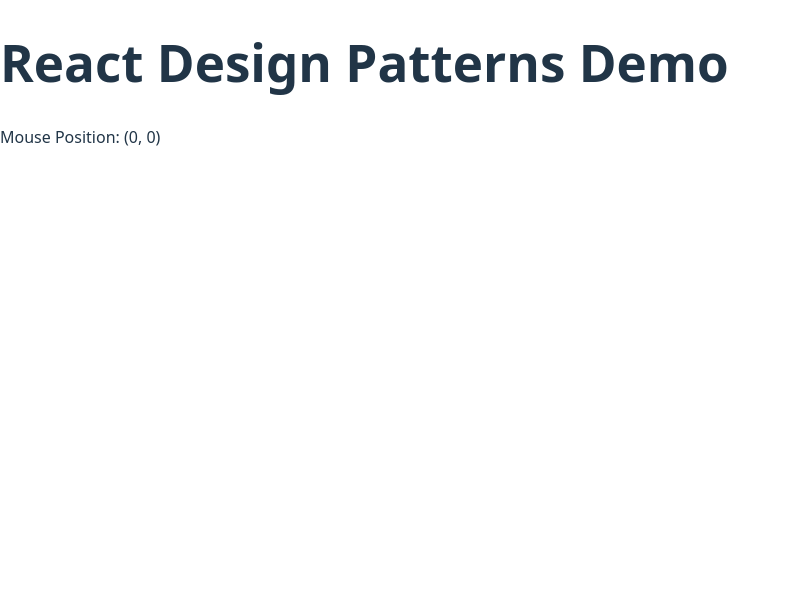
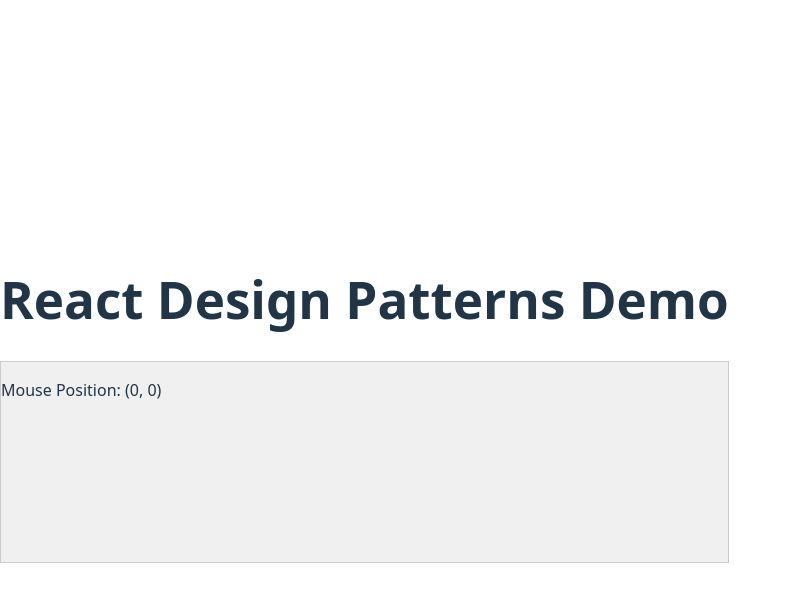
Before and after one commit to abhimax/react--pattern-playground, a React (Vite) app: page / in a window 1280 px wide. Shown: the top 602 px of the page, without its empty margins (0-792 px from the left). Built offline with nearby package versions, Linux system fonts and the light colour scheme.

Commit message:
style: mouse tracker style update

```diff
--- a/src/components/render-props/MouseTracker.tsx
+++ b/src/components/render-props/MouseTracker.tsx
@@ -12,7 +12,14 @@
   };
 
   return (
-    <div onMouseMove={handleMouseMove} style={{ height: "100vh" }}>
+    <div
+      onMouseMove={handleMouseMove}
+      style={{
+        height: "200px",
+        background: "#f0f0f0",
+        border: "1px solid #ccc",
+      }}
+    >
       {render(position)}
     </div>
   );
```
